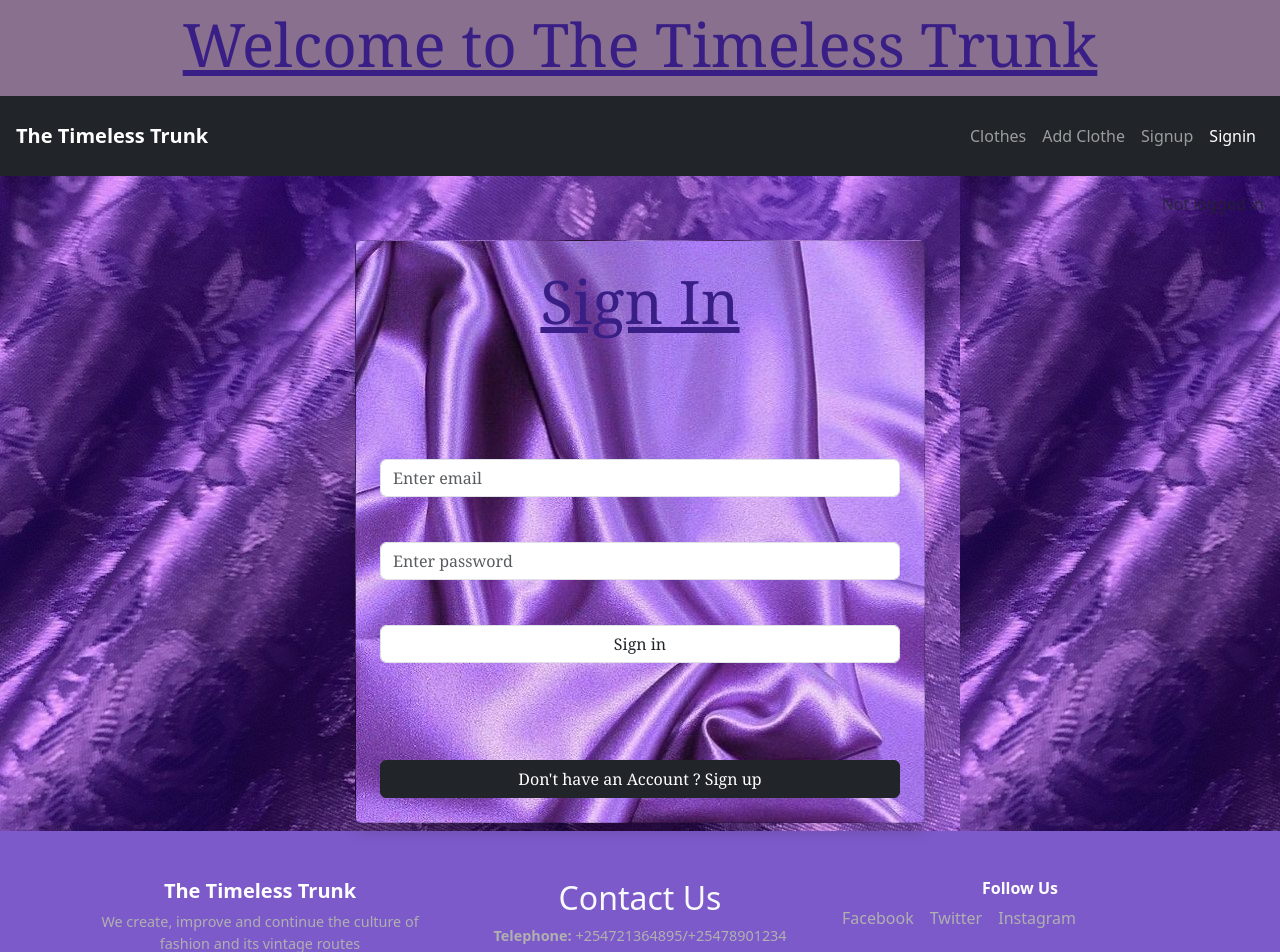
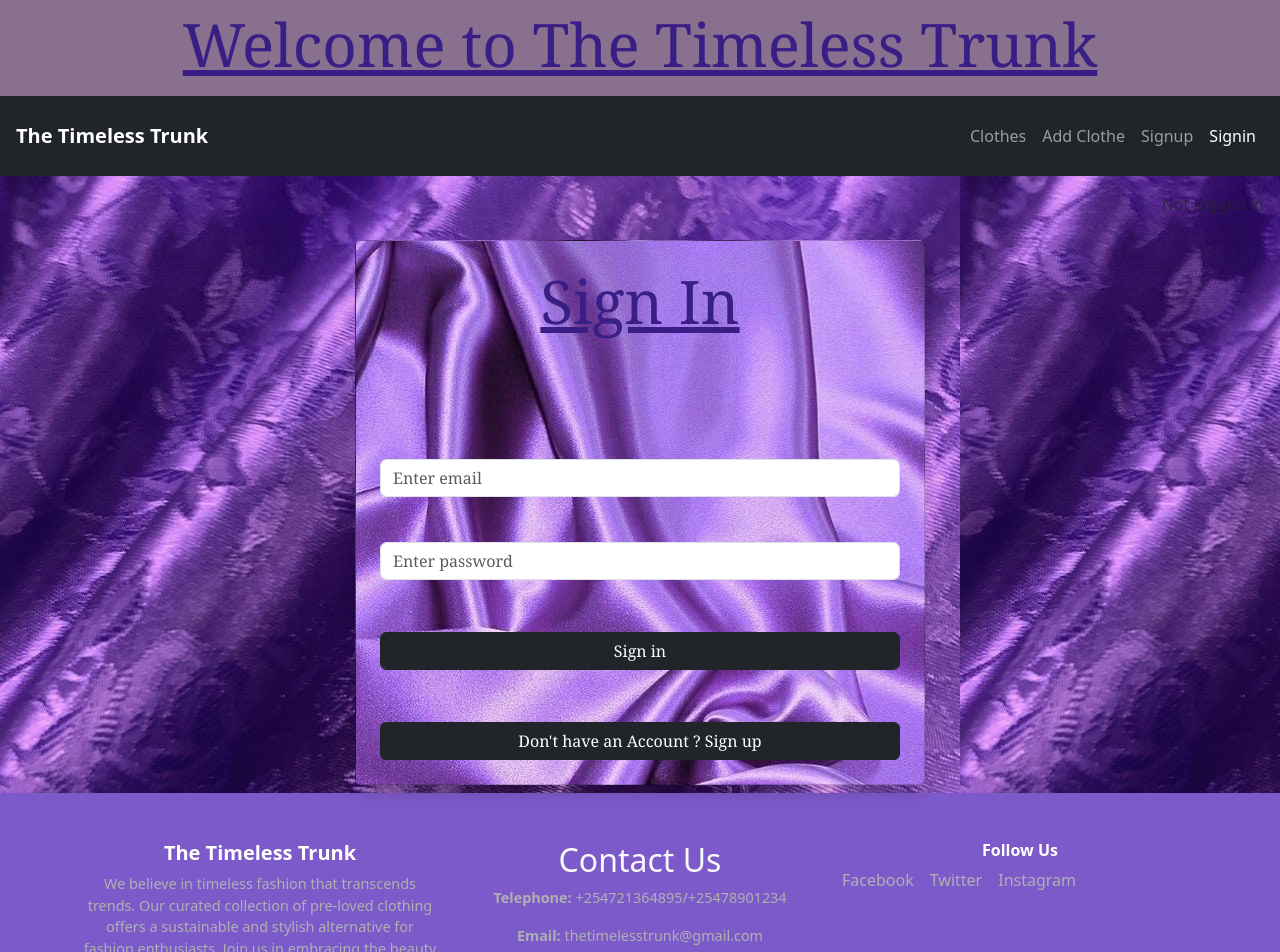
Before and after one commit to est4r-hk/The-Timeless-Trunk, a React (Create React App) app: page /signin in a window 1280 px wide. Shown: the top 952 px of the page. Built offline with nearby package versions, Linux system fonts and the light colour scheme.

Commit message:
Initial commit

```diff
--- a/src/App.js
+++ b/src/App.js
@@ -9,7 +9,7 @@ import AddClothe from './components/AddClothe';
 import MpesaPayment from './components/MpesaPayment';
 import Footer from './components/Footer';
 import Navbar from './components/Navbar';
-import Carousel  from './components/Mycarousel';
+// import Carousel  from './components/Mycarousel';
 import UserDetails from './components/UserDetails';
 
 
@@ -59,8 +59,6 @@ function App() {
 
 
 
-
-
       </div>
 
     </Router>
--- a/src/components/Footer.jsx
+++ b/src/components/Footer.jsx
@@ -11,7 +11,10 @@ const Footer = () => {
           <div className="col-md-4 mb-4">
             <h5 className="fw-bold">The Timeless Trunk</h5>
             <p>
-              We create, improve and continue the culture of fashion and its vintage routes
+              We believe in timeless fashion that transcends trends.
+              Our curated collection of pre-loved clothing offers a sustainable and stylish alternative for
+               fashion enthusiasts. Join us in embracing the beauty of second-hand fashion and
+                making a positive impact on the environment.
             </p>
           </div>
 
--- a/src/components/Signin.jsx
+++ b/src/components/Signin.jsx
@@ -55,7 +55,7 @@ const Signin = () => {
                     <fieldset>
                         <input type="email" placeholder='Enter email' className='form-control' onChange={(e)=>setEmail(e.target.value)}/><br />
                         <input type="password" placeholder='Enter password' className='form-control' onChange={(e)=>setPassword(e.target.value)}/><br />
-                        <input type="submit" value="Sign in" className='form-control'/><br />
+                        <input type="submit" value="Sign in" className='btn btn-dark form-control'/><br />
                         <br /><Link to = "/signin" className='btn btn-dark w-100'>Don't have an Account ? Sign up</Link>
                     </fieldset>
 
--- a/src/components/Signup.jsx
+++ b/src/components/Signup.jsx
@@ -53,7 +53,7 @@ const Signup = () => {
                         <input type="email" placeholder='Enter email' className='form-control' onChange={(e)=>setEmail(e.target.value)}/><br />
                         <input type="password" placeholder='Enter password' className='form-control' onChange={(e)=>setPassword(e.target.value)}/><br />
                         <input type="tel" placeholder='Enter phone number' className='form-control' onChange={(e)=>setPhone(e.target.value)}/><br />
-
+                        <input type="submit" value="Sign In" className='btn btn-dark form-control'/><br />
                     </fieldset><br />
 
                     {/* Incase user already has an account */}
```
